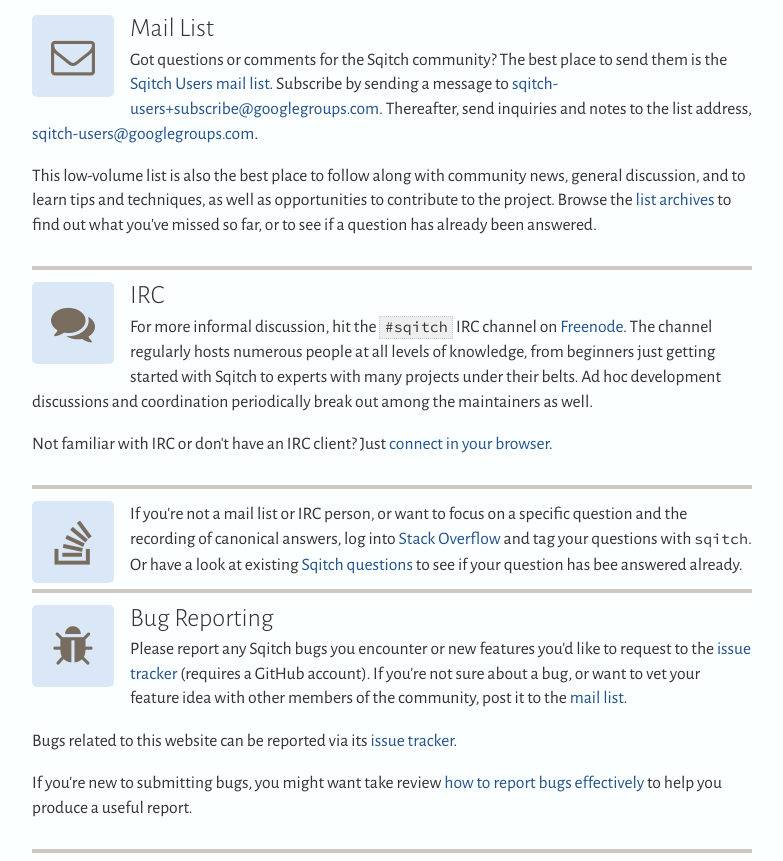
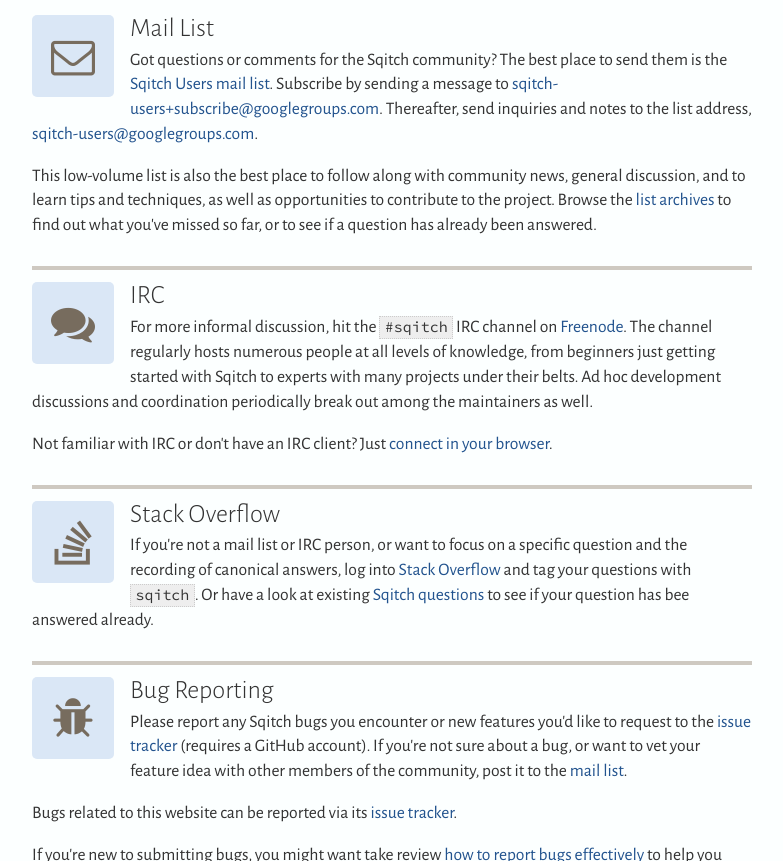
Before and after one commit to sqitchers/sqitchers.github.io, a plain HTML site: page community/index.html in a window 1280 px wide. Shown: the part 340-1201 px from the top of the page, without its empty margins (248-1031 px from the left). Drawn offline with Linux system fonts and the light colour scheme.

Commit message:
rebuilding site 2019-04-04T17:41:32Z

```diff
--- a/community/index.html
+++ b/community/index.html
@@ -69,7 +69,9 @@
 
 </section>
 <section class="so">
-If you&rsquo;re not a mail list or IRC person, or want to focus on a specific question
+<h2 id="stack-overflow">Stack Overflow</h2>
+
+<p>If you&rsquo;re not a mail list or IRC person, or want to focus on a specific question
 and the recording of canonical answers, log into <a href="https://stackoverflow.com/">Stack Overflow</a> and tag your
 questions with <code>sqitch</code>. Or have a look at existing <a href="https://stackoverflow.com/questions/tagged/sqitch" title="Stack Overflow: “Questions tagged \[sqitch\]”">Sqitch questions</a> to see if
 your question has bee answered already.
```
